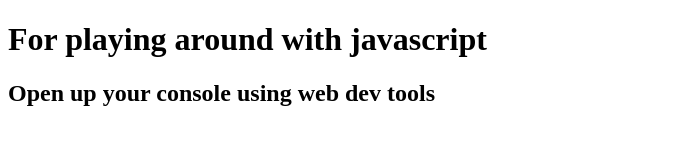
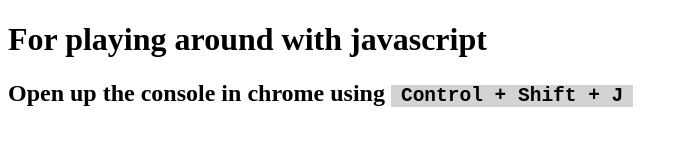
Before and after one commit to ericwhitcomb/playground, a plain HTML site: page index.html in a window 1280 px wide. Shown: the whole page, without its empty margins (0-688 px from the left). Drawn offline with Linux system fonts and the light colour scheme.

Commit message:
Did a wee bit of styling

```diff
--- a/index.html
+++ b/index.html
@@ -3,10 +3,17 @@
     <head>
         <title>Javascript Playground</title>
         <link rel="icon" type="image/png" href="/playground/js.png">
+        <style>
+        code {
+            background-color: lightgrey;
+            padding-left: 10px;
+            padding-right: 10px;
+        }
+        </style>
     </head>
     <body>
         <h1>For playing around with javascript</h1>
-        <h2>Open up your console using web dev tools</h2>
+        <h2>Open up the console in chrome using <code>Control + Shift + J</code></h2>
     </body>
     <script src="script.js"></script>
 </html>
```
